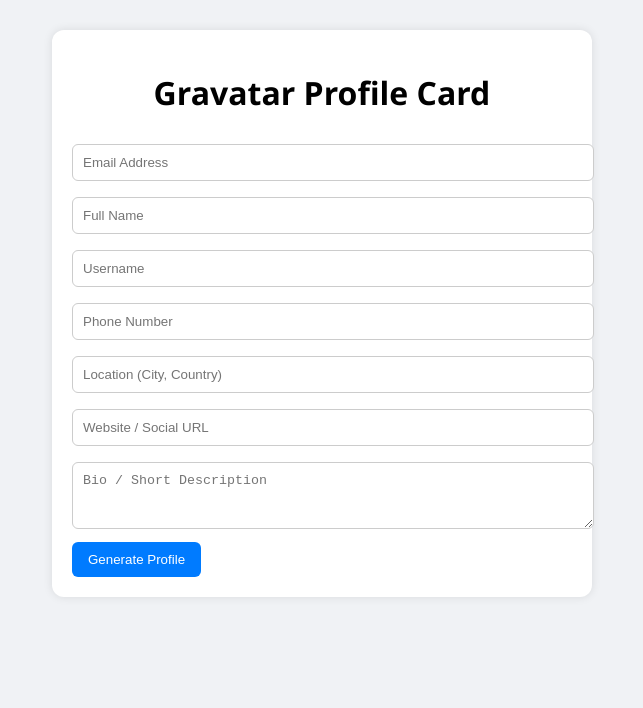
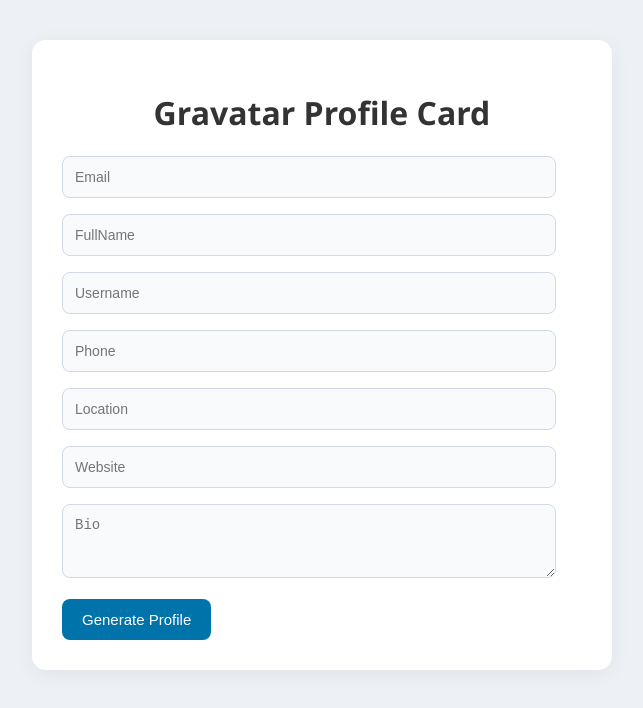
Before and after one commit to AnuradhaHariharan/Gravatar-Based-User-Profile-Card, a React (Create React App) app: page / in a window 1280 px wide. Shown: the top 708 px of the page, without its empty margins (318-961 px from the left). Built offline with nearby package versions, Linux system fonts and the light colour scheme.

Commit message:
design changes

```diff
--- a/src/App.js
+++ b/src/App.js
@@ -8,7 +8,7 @@
 
   return (
     <div className="container">
-      <h1 style={{ textAlign: "center" }}>Gravatar Profile Card</h1>
+      <h1>Gravatar Profile Card</h1>
       {!profile ? <ProfileForm onSubmit={setProfile} /> : <ProfileCard profile={profile} />}
     </div>
   );
--- a/src/components/ProfileCard.jsx
+++ b/src/components/ProfileCard.jsx
@@ -9,12 +9,12 @@
         <p>{profile.gravatar.location || profile.location}</p>
         {profile.gravatar.jobTitle && <p>Job Title: {profile.gravatar.jobTitle}</p>}
         {profile.gravatar.organization && <p>Organization: {profile.gravatar.organization}</p>}
-        <p>Phone: {profile.phone}</p>
-        <p>Email: {profile.email}</p>
+        <p> {profile.phone}</p>
+        <p> {profile.email}</p>
         <p>{profile.gravatar.bio || profile.bio}</p>
         {profile.website && (
           <a href={profile.website} target="_blank" rel="noopener noreferrer">
-            Visit Website / Social Profile
+            social Profile
           </a>
         )}
       </div>
--- a/src/components/ProfileForm.jsx
+++ b/src/components/ProfileForm.jsx
@@ -1,48 +1,52 @@
 import { useState } from "react";
 import axios from "axios";
 import md5 from "blueimp-md5";
+import validator from "validator";
 
 export default function ProfileForm({ onSubmit }) {
   const [formData, setFormData] = useState({
-    email: "",
-    fullName: "",
-    username: "",
-    phone: "",
-    location: "",
-    website: "",
-    bio: ""
+    email: "", fullName: "", username: "", phone: "",
+    location: "", website: "", bio: ""
   });
+  const [error, setError] = useState("");
 
-  const handleChange = (e) =>
+  const handleChange = e =>
     setFormData({ ...formData, [e.target.name]: e.target.value });
 
-  const handleSubmit = async (e) => {
+  const handleSubmit = async e => {
     e.preventDefault();
-    const emailHash = md5(formData.email.trim().toLowerCase());
+    const { email, username, location, bio } = formData;
+    const emailTrimmed = email.trim().toLowerCase();
+
+    if (!validator.isEmail(emailTrimmed)) {
+      return setError("Invalid email address.");
+    }
+
+    setError("");
+    const hash = md5(emailTrimmed);
 
     try {
-      const res = await axios.get(`http://localhost:4000/gravatar/${emailHash}`);
-      const data = res.data;
-      const entry = data.entry[0];
-
+      const { data } = await axios.get(
+        `https://gravatar-backend.onrender.com/gravatar/${hash}`
+      );
+      const entry = data?.entry?.[0] || {};
       onSubmit({
         ...formData,
         gravatar: {
-          image: `https://www.gravatar.com/avatar/${emailHash}`,
-          username: entry.displayName || formData.username,
-          location: entry.currentLocation || entry.location || formData.location,
-          bio: entry.aboutMe || formData.bio,
+          image: `https://www.gravatar.com/avatar/${hash}`,
+          username: entry.displayName || username,
+          location: entry.currentLocation || entry.location || location,
+          bio: entry.aboutMe || bio,
         },
       });
-    } catch (error) {
-      console.warn("Using fallback Gravatar profile:", error.message);
+    } catch {
       onSubmit({
         ...formData,
         gravatar: {
-          image: `https://www.gravatar.com/avatar/${emailHash}?d=mp`,
-          username: formData.username,
-          location: formData.location,
-          bio: formData.bio,
+          image: `https://www.gravatar.com/avatar/${hash}?d=mp`,
+          username,
+          location,
+          bio,
         },
       });
     }
@@ -50,50 +54,20 @@
 
   return (
     <form onSubmit={handleSubmit}>
-      <input
-        type="email"
-        name="email"
-        placeholder="Email Address"
-        required
-        onChange={handleChange}
-      />
-      <input
-        type="text"
-        name="fullName"
-        placeholder="Full Name"
-        required
-        onChange={handleChange}
-      />
-      <input
-        type="text"
-        name="username"
-        placeholder="Username"
-        required
-        onChange={handleChange}
-      />
-      <input
-        type="tel"
-        name="phone"
-        placeholder="Phone Number"
-        required
-        onChange={handleChange}
-      />
-      <input
-        type="text"
-        name="location"
-        placeholder="Location (City, Country)"
-        required
-        onChange={handleChange}
-      />
-      <input
-        type="url"
-        name="website"
-        placeholder="Website / Social URL"
-        onChange={handleChange}
-      />
+      {error && <p style={{ color: "red" }}>{error}</p>}
+      {["email", "fullName", "username", "phone", "location", "website"].map((field) => (
+        <input
+          key={field}
+          type={field === "email" ? "email" : field === "website" ? "url" : "text"}
+          name={field}
+          placeholder={field[0].toUpperCase() + field.slice(1)}
+          required={["email", "fullName", "username", "phone", "location"].includes(field)}
+          onChange={handleChange}
+        />
+      ))}
       <textarea
         name="bio"
-        placeholder="Bio / Short Description"
+        placeholder="Bio"
         rows="3"
         onChange={handleChange}
       ></textarea>
--- a/src/index.css
+++ b/src/index.css
@@ -1,46 +1,88 @@
 body {
   font-family: 'Segoe UI', sans-serif;
-  background-color: #f0f2f5;
+  background-color: #edf1f5;
   margin: 0;
   padding: 0;
+  color: #333;
 }
 
 .container {
-  max-width: 500px;
-  margin: 30px auto;
-  background: white;
-  padding: 20px;
-  border-radius: 12px;
-  box-shadow: 0 0 10px rgba(0,0,0,0.1);
+  max-width: 520px;
+  margin: 40px auto;
+  background: #fff;
+  padding: 30px;
+  border-radius: 14px;
+  box-shadow: 0 4px 20px rgba(0,0,0,0.06);
+  transition: box-shadow 0.3s ease;
 }
 
-form input, form textarea {
-  width: 100%;
-  padding: 10px;
-  margin: 8px 0;
-  border: 1px solid #ccc;
-  border-radius: 6px;
+.container:hover {
+  box-shadow: 0 6px 24px rgba(0,0,0,.5);
+}
+
+form label {
+  display: block;
+  margin: 12px 0 4px;
+  font-weight: 600;
+}
+
+form input,
+form textarea {
+  width: 90%;
+  padding: 12px;
+  margin-bottom: 16px;
+  border: 1px solid #d1d9e6;
+  border-radius: 8px;
+  font-size: 14px;
+  background-color: #f9fafc;
+  transition: border-color 0.2s ease;
+}
+
+form input:focus,
+form textarea:focus {
+  outline: none;
+  border-color: #0073aa;
+  background-color: #fff;
 }
 
 button {
-  background-color: #007bff;
+  background-color: #0073aa;
   color: white;
   border: none;
-  padding: 10px 16px;
-  border-radius: 6px;
+  padding: 12px 20px;
+  font-size: 15px;
+  font-weight: 500;
+  border-radius: 8px;
   cursor: pointer;
+  transition: background-color 0.3s ease;
 }
 
 button:hover {
-  background-color: #0056b3;
+  background-color: #005e8a;
 }
 
 .profile-card {
   text-align: center;
+  margin-top: 30px;
 }
 
 .profile-card img {
   border-radius: 50%;
-  width: 100px;
-  height: 100px;
+  width: 110px;
+  height: 110px;
+  border: 3px solid #d1d9e6;
+  margin-bottom: 12px;
 }
+
+.profile-card h2 {
+  font-size: 20px;
+  margin: 6px 0;
+}
+
+.profile-card p {
+  font-size: 14px;
+  color: #555;
+}
+h1{
+  text-align: center;
+}
```
